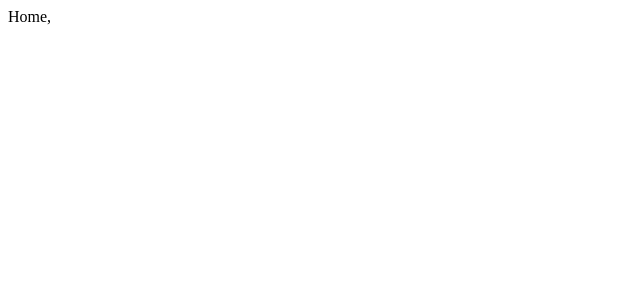
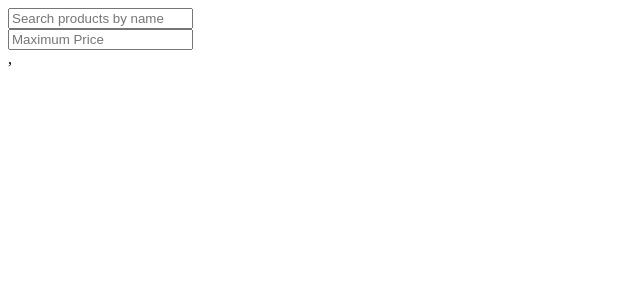
Before and after one commit to Mohammad10100/eCommerceF-buildwithinnovation, a React (Create React App) app: page / in a window 1280 px wide. Shown: the top 300 px of the page, without its empty margins (0-640 px from the left). Built offline with nearby package versions, Linux system fonts and the light colour scheme; no server answers; sample sign-in values are in the browser's storage.

Commit message:
feat: fetch products and filter them by name and price

```diff
--- a/src/components/pages/Auth.jsx
+++ b/src/components/pages/Auth.jsx
@@ -30,7 +30,6 @@ export default function Auth() {
                 }
             } else {
                 const result = await response.json();
-                console.log('Login successful:', result);
                 dispatch(setToken(result.token));
             }
         } catch (error) {
--- a/src/components/pages/Home.jsx
+++ b/src/components/pages/Home.jsx
@@ -1,9 +1,81 @@
-import React from 'react'
+import React, { useEffect, useState } from 'react'
 
 export default function Home() {
-  return (
-    <>
-     Home
-    </>
-  )
+    const [products, setProducts] = useState([]);
+    const [filtered, setFiltered] = useState([])
+    const [searchTerm, setSearchTerm] = useState({
+        name: '',
+        maxPrice: '',
+    })
+
+    //fetch all the products
+    useEffect(() => {
+        const fetchProducts = async () => {
+            try {
+                const response = await fetch('https://dummyjson.com/products')
+                if (!response.ok) {
+                    if (response.status === 400) {
+                        console.log(response.status, 'something went wrong while fetching the products')
+                    }
+                } else {
+                    const result = await response.json();
+                    setProducts(result.products)
+                }
+            } catch (error) {
+                console.error("success: false", error.message)
+            }
+        }
+
+        fetchProducts();
+        setFiltered(products);
+    }, [])
+
+
+    const handleInputChange = (event) => {
+        console.log(event.target.value);
+        const { name, value } = event.target;
+        setSearchTerm((prevSearchTerm) => ({
+            ...prevSearchTerm,
+            [name]: value,
+        }));
+
+        const filteredProducts = products.filter(product => {
+            const matchesSearch = product.title.toLowerCase().includes(searchTerm.name.toLowerCase())
+
+            const withinPriceRange =
+                (!searchTerm.maxPrice || product.price <= searchTerm.maxPrice);
+
+            return withinPriceRange && matchesSearch
+        }
+        );
+        console.log(filteredProducts);
+        setFiltered(filteredProducts)
+
+    };
+
+    return (
+        <>
+            <div>
+                <div>
+                    <input
+                        type="text"
+                        placeholder="Search products by name"
+                        name="name"
+                        value={searchTerm.name}
+                        onChange={handleInputChange}
+                    />
+                </div>
+
+                <div>
+                    <input
+                        type="text"
+                        placeholder="Maximum Price"
+                        name="maxPrice"
+                        value={searchTerm.maxPrice}
+                        onChange={handleInputChange}
+                    />
+                </div>
+            </div>
+        </>
+    )
 }
```
